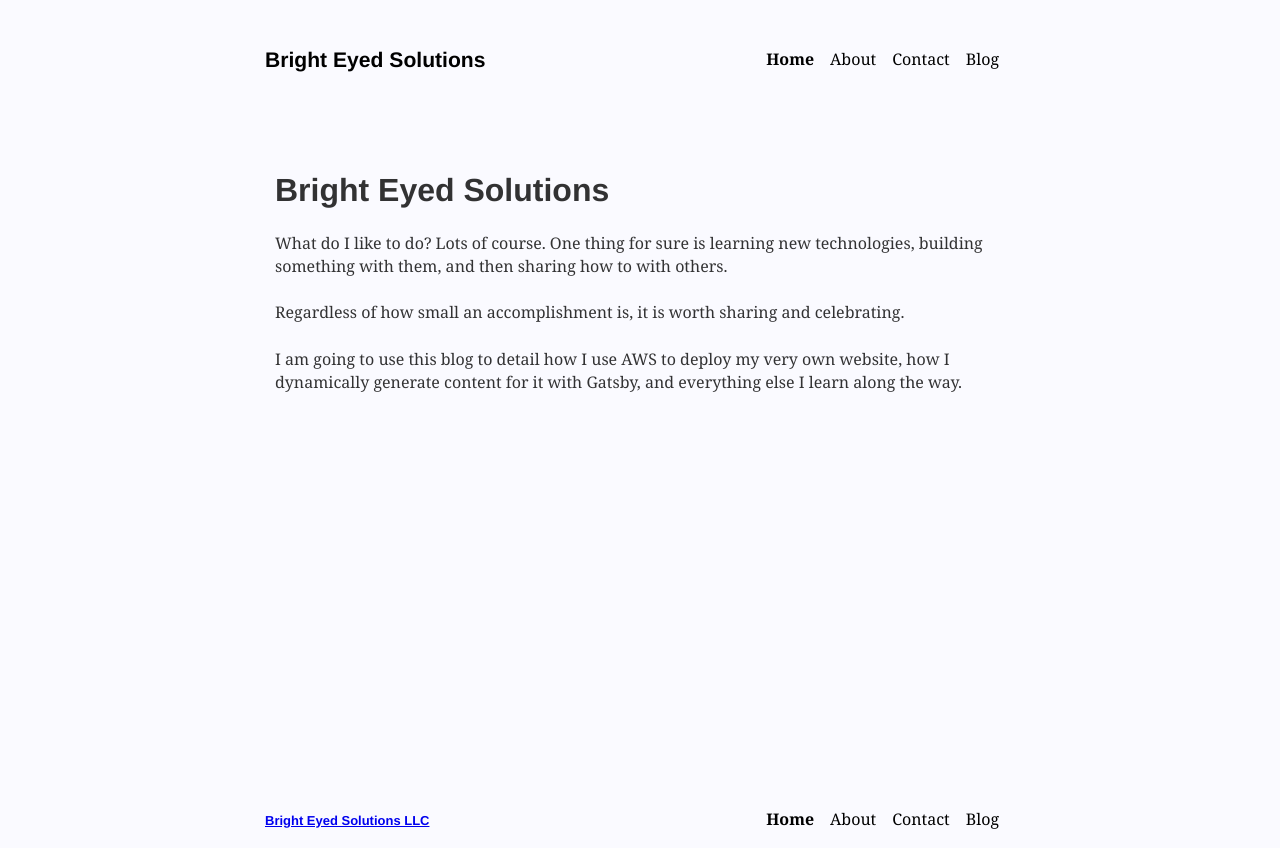
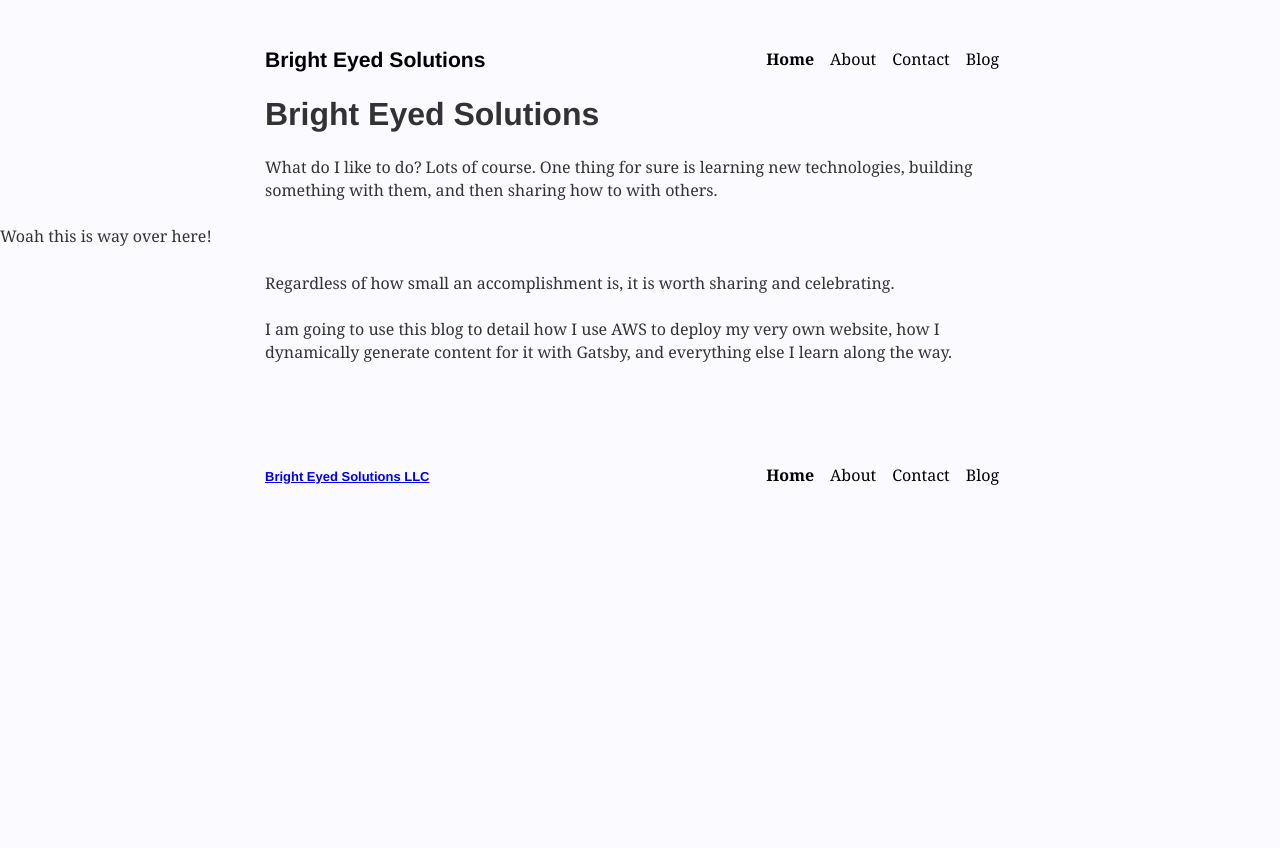
Before and after one commit to RobertBonagura/blog, a Gatsby site: page / in a window 1280 px wide. Shown: the part 640-1488 px from the top of the page. After the commit the page ends 1154 px from the top, so only its background shows below. Built offline with nearby package versions, Linux system fonts and the light colour scheme; Gatsby itself is replaced by a stand-in of ours; some packages are replaced by stand-ins of ours.

Commit message:
Replace layout component in Index page with custom layout

```diff
--- a/src/components/welcome.js
+++ b/src/components/welcome.js
@@ -1,6 +1,5 @@
 import React from "react"
 import welcomeStyles from "./welcome.module.css"
-import Arrow from "../img/scroll-down.png"
 
 export default () => (
   <div className={ welcomeStyles.container }>
--- a/src/pages/index.js
+++ b/src/pages/index.js
@@ -1,26 +1,35 @@
 import React from "react"
 import { graphql } from "gatsby"
-import Layout from "../components/layout"
 import Welcome from "../components/welcome"
+import Header from "../components/header"
+import Footer from "../components/footer"
 import layoutStyles from "../components/layout.module.css"
-import layout from "../components/layout"
 
 export default ({ data }) => (
-  <div>
+  <div className={layoutStyles.layoutContainer}>
     <Welcome></Welcome>
-    <Layout>
+    <Header></Header>
+    <div className={layoutStyles.center}>
       <h1>{data.site.siteMetadata.title}</h1>
       <p>
         What do I like to do? Lots of course. One thing for sure is learning new technologies,
         building something with them, and then sharing how to with others.
       </p>
+    </div>
+    <div>
+      <p>Woah this is way over here!</p>
+    </div>
+    <div className={layoutStyles.center}>
       <p>
         Regardless of how small an accomplishment is, it is worth sharing and celebrating.</p>
       <p>
         I am going to use this blog to detail how I use AWS to deploy my very own website, how I dynamically generate
         content for it with Gatsby, and everything else I learn along the way.
       </p>
-    </Layout>
+      <div className={layoutStyles.content}>
+      </div>
+    </div>
+    <Footer></Footer>
   </div>
 
 )
```
